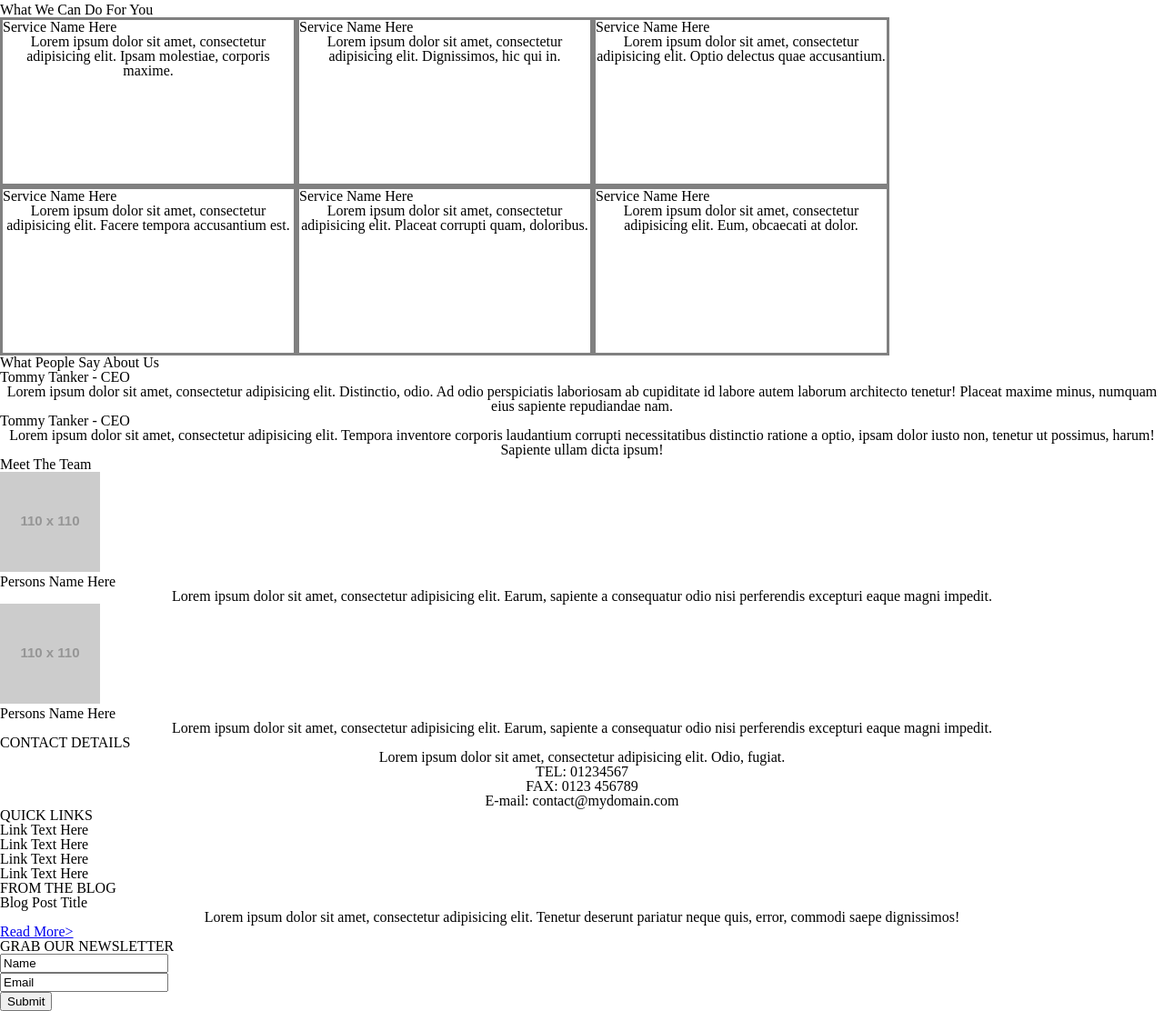
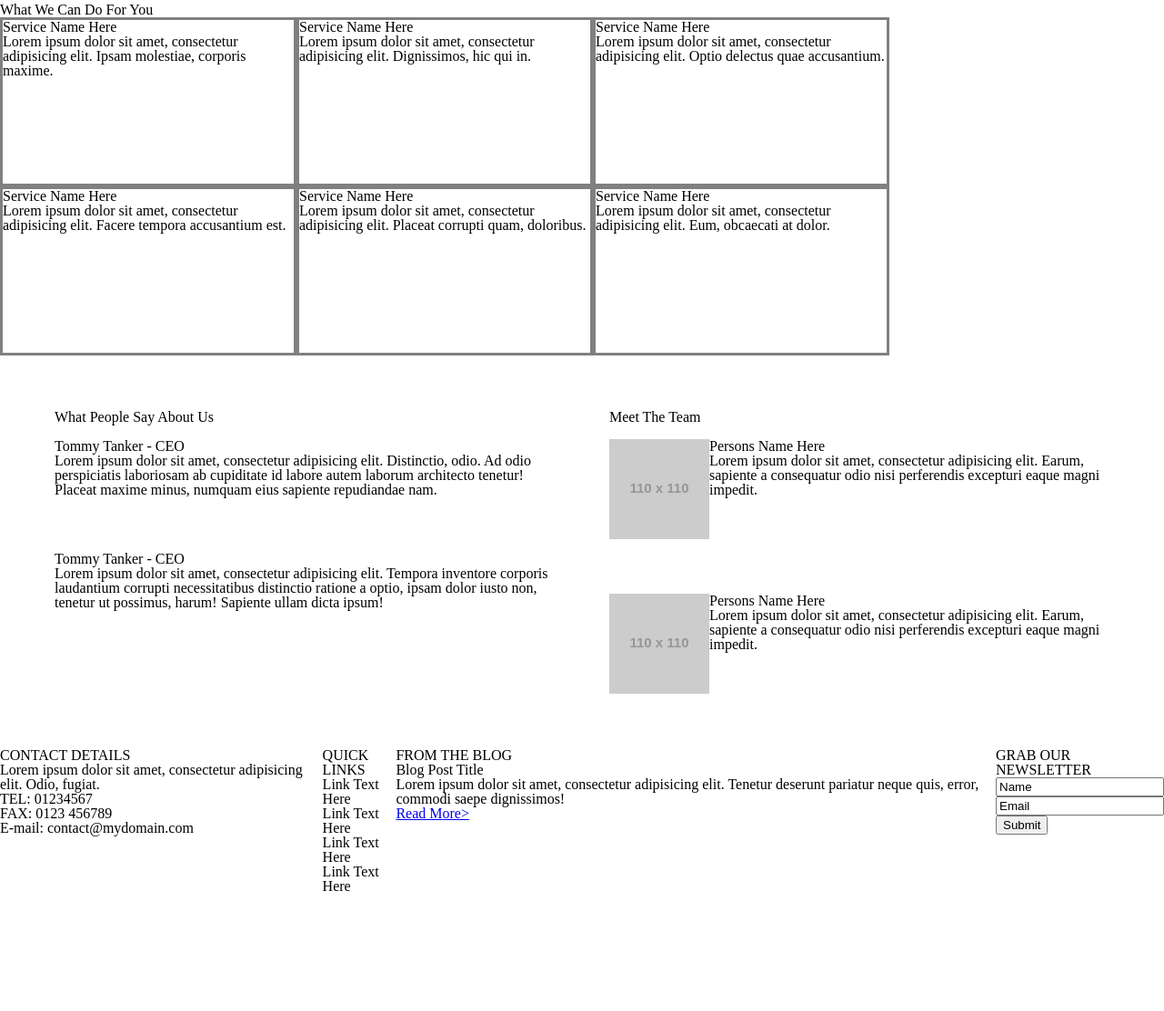
Before and after one commit to giselevizioli/Absolute, a website: page index.html in a window 1280 px wide. Shown: the part 883-1995 px from the top of the page at 91% size. After the commit the page ends 1866 px from the top, so only its background shows below. Drawn offline with nearby package versions, Linux system fonts and the light colour scheme; files that its build step writes are made by us from their sources.

Commit message:
Todos os flexbox ajustados

```diff
--- a/index.html
+++ b/index.html
@@ -70,9 +70,10 @@
 	</section>
 	<section class="comments-team">
 		<div class="container-comments">
-			<h1>What People Say About Us</h1>
 			<ul class="list-quotes">
 				<li class="quotes">
+					<h1>What People Say About Us</h1>
+					<br>
 					<h1><strong>Tommy Tanker -</strong> CEO</h1>
 					<p>Lorem ipsum dolor sit amet, consectetur adipisicing elit. Distinctio, odio. Ad odio perspiciatis laboriosam ab cupiditate id labore autem laborum architecto tenetur! Placeat maxime minus, numquam eius sapiente repudiandae nam.</p>
 				</li>
@@ -83,26 +84,32 @@
 			</ul>
 		</div>
 		<div class="container-team">
+			<ul>
+				<li>
 					<h1>Meet The Team</h1>
-			<ul class="team-list">
-				<li class="team">
-					<figure>
+					<br>
+					<figure class="team-img">
 						<img src="//via.placeholder.com/110x110">
+					<div class="text-wrapper">
 						<h1><strong>Persons Name Here</strong></h1>
 						<p>Lorem ipsum dolor sit amet, consectetur adipisicing elit. Earum, sapiente a consequatur odio nisi perferendis excepturi eaque magni impedit.</p>
+					</div>
 					</figure>
 				</li>
-				<li class="team">
-					<figure>
+				<li>
+					<figure class="team-img">
 						<img src="//via.placeholder.com/110x110">
+					<div class="text-wrapper">
 						<h1><strong>Persons Name Here</strong></h1>
 						<p>Lorem ipsum dolor sit amet, consectetur adipisicing elit. Earum, sapiente a consequatur odio nisi perferendis excepturi eaque magni impedit.</p>
+					</div>
 					</figure>
 				</li>
 			</ul>
 		</div>
 	</section>
 	<footer>
+		<div class="footer-wrapper">
 			<div class="contact">
 				<h1>CONTACT DETAILS</h1>
 				<p>Lorem ipsum dolor sit amet, consectetur adipisicing elit. Odio, fugiat.</p>
@@ -133,6 +140,7 @@
 					<input type="submit" value="Submit">
 				</form>
 			</div>
+		</div>
 	</footer>
 </body>
 </html>
--- a/scss/estilos.scss
+++ b/scss/estilos.scss
@@ -49,16 +49,14 @@ header form {
 	background-color: $banner;
 }
 
-.banner h1, p {
-	text-align: center;
-}
-
 .banner h1 {
 	font-size: 5vh;
+	text-align: center;
 }
 
 .banner p {
 	font-size: 3.5vh;
+	text-align: center;
 }
 
 .image figure {
@@ -79,9 +77,30 @@ header form {
 }
 
 .container-comments, .container-team {
-	display: inline;
+	width: 60%;
 }
 
-.comments.team{
+.quotes {
+	padding: 30px;
+}
+
+.comments-team {
+	padding: 30px;
 	display: flex;
 }
+
+.container-team ul li {
+	padding: 30px;
+}
+
+.team-img {
+	display: flex;
+}
+
+.text.wrapper {
+	padding: 10px;
+}
+
+.footer-wrapper {
+	display: flex;
+}
```
Lines whose indentation alone changed are shown as unchanged.
